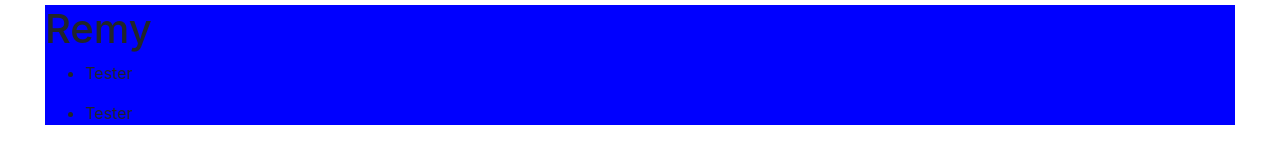
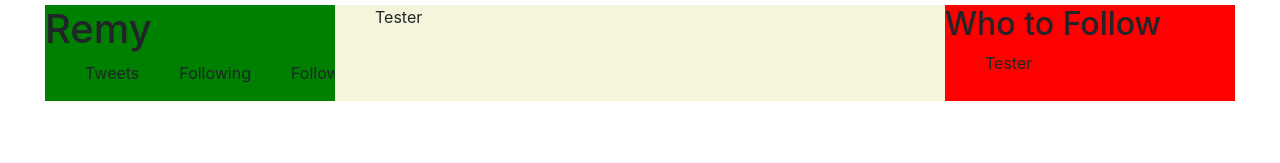
Before and after one commit to mattzshum/cs110, a plain HTML site: page lab1/index.html in a window 1280 px wide. Shown: the part 41-204 px from the top of the page. Drawn offline with nearby package versions, Linux system fonts and the light colour scheme.

Commit message:
added more css

```diff
--- a/lab1/index.css
+++ b/lab1/index.css
@@ -3,6 +3,10 @@ body {
   font-family: "Helvetica Neue",Helvetica,Arial,sans-serif;
   margin: 0;
   background-color: #e6ecf0;
+}
+
+ul{
+  list-style:none;
 }
 
 #navbarContents{
@@ -21,12 +25,37 @@ body {
   width:auto;
 }
 
+.user-info{
+  background-color:green;
+  width:290px;
+  height:auto;
+}
+
+.tweet-list{
+  width:610px;
+  background-color:beige;
+  height:auto;
+}
+.user-info-stats{
+  list-style:none;
+  display:inline-flex;
+  justify-content:space-between;
+}
+
+.follow-list{
+  width:290px;
+  background-color:red;
+  height:auto;
+}
+
 .mainpage-container{
   max-width:1190px;
+  margin: 56px auto;
   background-color: blue;
   margin-top:46px;
-  margin-left:auto;
-  margin-right:auto;
+
+  display:flex;
+  justify-content:center;
 }
 
 /* TODO: Create CSS for your Twitter Mockup */
--- a/lab1/index.html
+++ b/lab1/index.html
@@ -28,6 +28,11 @@
     <div class='mainpage-container'>
       <div class='user-info'>
         <h1>Remy</h1>
+        <li class='user-info-stats'>
+          <ul>Tweets</ul>
+          <ul>Following</ul>
+          <ul>Followers</ul>
+        </li>
       </div>
       <div class='tweet-list'>
         <ul>
@@ -35,6 +40,7 @@
         </ul>
       </div>
       <div class='follow-list'>
+        <h2>Who to Follow</h2>
         <ul>
           <li>Tester</li>
         </ul>
```
